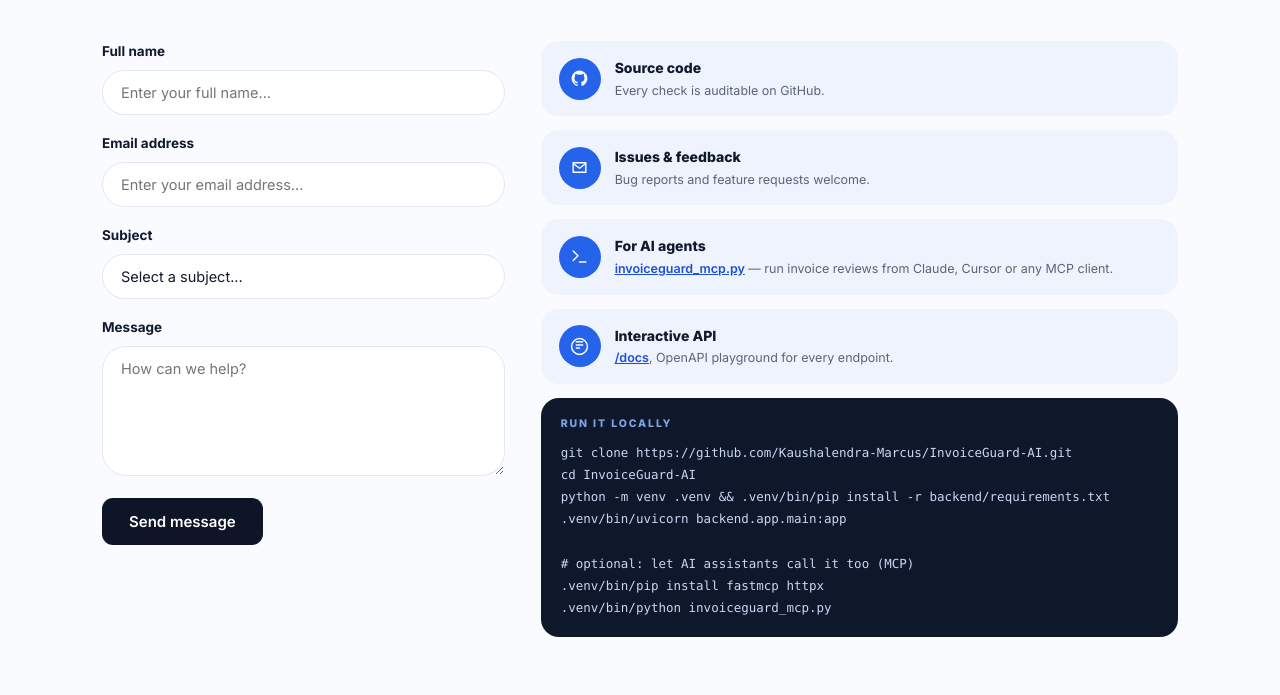
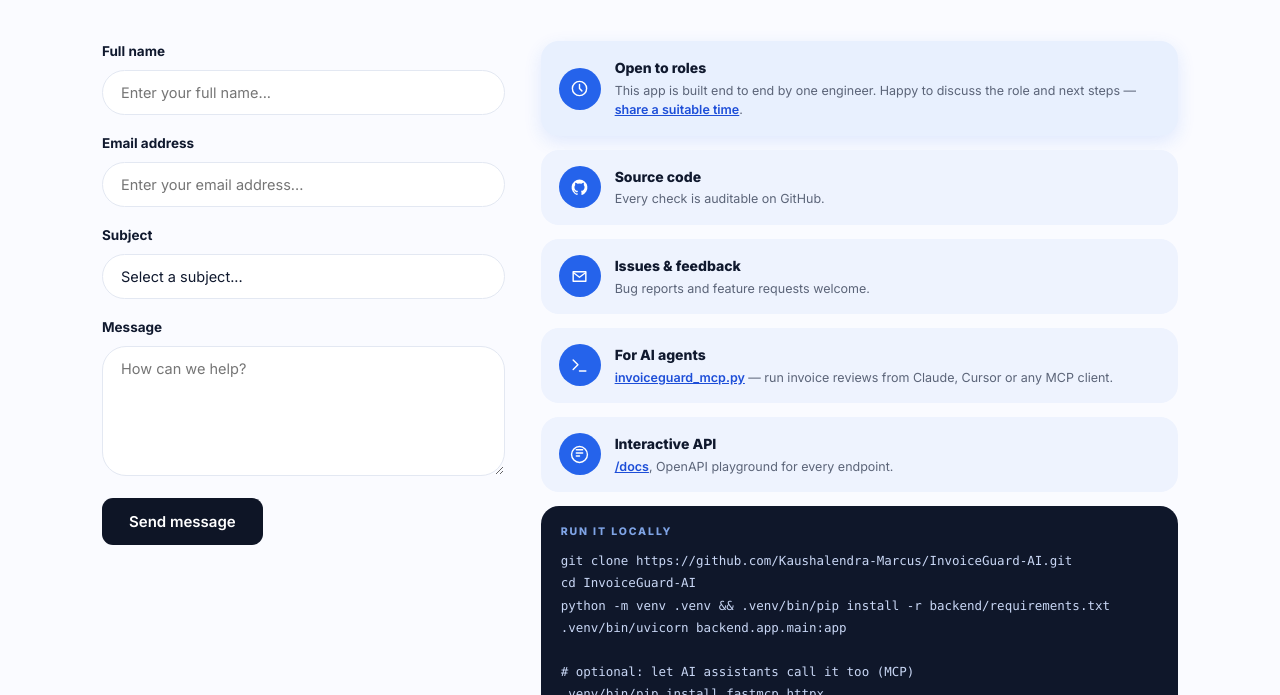
Before and after one commit to Kaushalendra-Marcus/InvoiceGuard-AI, a website: page frontend/index.html in a window 1280 px wide. Shown: the part 8767-9462 px from the top of the page. Drawn offline with Linux system fonts and the light colour scheme; no server answers.

Commit message:
landing + README: 'Open to roles' block for recruiters
- contact aside: first card = hiring CTA (clock icon, mailto with subject,
  blue-soft accent) — polished rewording of the user's reply text
- README: closing 'Open to opportunities' section (roles, email, GitHub)

```diff
--- a/frontend/index.html
+++ b/frontend/index.html
@@ -543,6 +543,15 @@ curl -X POST $API/api/v1/analyze \
         </form>
 
         <aside class="contact-aside">
+          <div class="info-card hiring-card">
+            <span class="info-icon" aria-hidden="true">
+              <svg viewBox="0 0 24 24"><path d="M12 3a9 9 0 1 0 0 18 9 9 0 0 0 0-18Z" fill="none" stroke="currentColor" stroke-width="1.8"/><path d="M12 7v5l3 3" fill="none" stroke="currentColor" stroke-width="1.8" stroke-linecap="round" stroke-linejoin="round"/></svg>
+            </span>
+            <div>
+              <h4>Open to roles</h4>
+              <p>This app is built end to end by one engineer. Happy to discuss the role and next steps &mdash; <a href="mailto:yadavkausha4a5@gmail.com?subject=InvoiceGuard%20AI%20-%20next%20steps">share a suitable time</a>.</p>
+            </div>
+          </div>
           <div class="info-card">
             <span class="info-icon" aria-hidden="true">
               <svg viewBox="0 0 24 24"><path d="M12 2a10 10 0 0 0-3.16 19.49c.5.09.68-.22.68-.48v-1.7c-2.78.6-3.37-1.34-3.37-1.34-.45-1.16-1.11-1.47-1.11-1.47-.9-.62.07-.6.07-.6 1 .07 1.53 1.03 1.53 1.03.89 1.52 2.34 1.08 2.91.83.09-.65.35-1.09.63-1.34-2.22-.25-4.56-1.11-4.56-4.95 0-1.09.39-1.98 1.03-2.68-.1-.25-.45-1.27.1-2.65 0 0 .84-.27 2.75 1.02a9.56 9.56 0 0 1 5 0c1.91-1.3 2.75-1.02 2.75-1.02.55 1.38.2 2.4.1 2.65.64.7 1.03 1.59 1.03 2.68 0 3.85-2.34 4.7-4.57 4.94.36.31.68.92.68 1.85v2.74c0 .27.18.58.69.48A10 10 0 0 0 12 2Z" fill="currentColor"/></svg>
--- a/frontend/style.css
+++ b/frontend/style.css
@@ -518,6 +518,7 @@ section[id] { scroll-margin-top: 84px; }
 .info-card h4 { margin: 0; font-size: 14px; }
 .info-card p { margin: 2px 0 0; font-size: 12.5px; color: var(--muted); word-break: break-word; }
 .info-card a { color: var(--blue-dark); font-weight: 600; }
+.info-card.hiring-card { background: var(--blue-soft); border-color: var(--blue); box-shadow: 0 6px 18px rgba(37, 99, 235, 0.12); }
 
 .run-card { border-radius: 18px; background: #0f172a; color: #c9d7f5; padding: 18px 20px; }
 .run-title {
```
Also changed, not shown: README.md.
